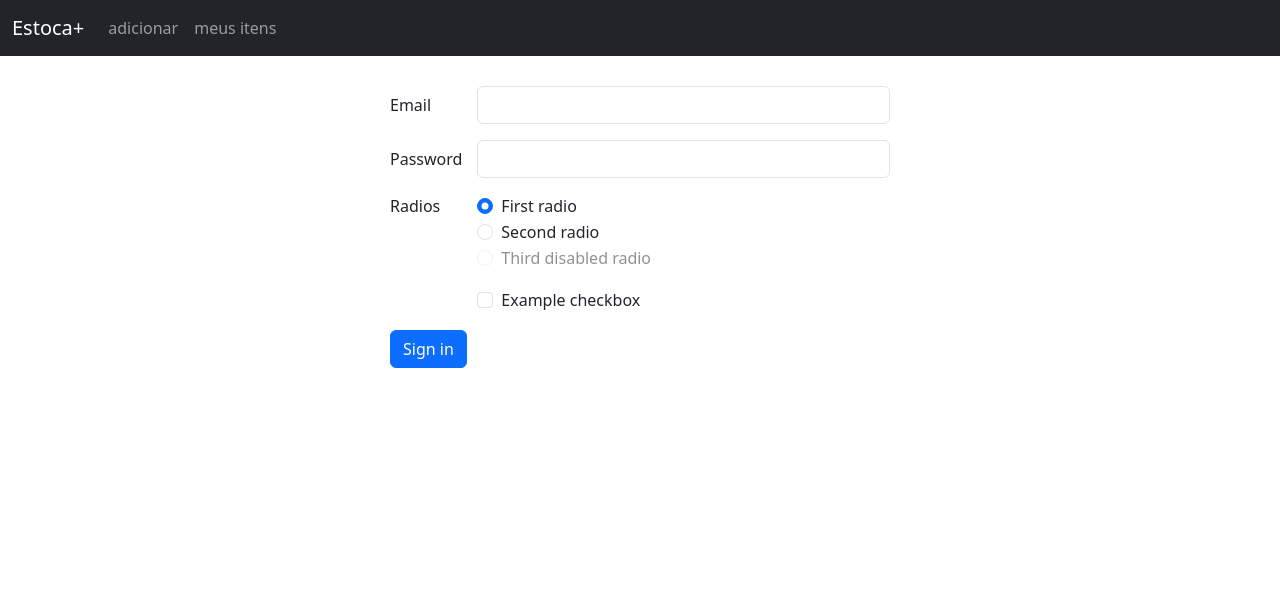
After one commit to OracleHeadd/estoque, a Node project: template views/login/login.handlebars in a window 1280 px wide. The commit adds this page. Shown: the top 608 px of the page. Run offline with Node 20 templates, Linux system fonts and the light colour scheme; the template is opened without the code that fills it, so the values that code supplies are empty; some libraries are stand-ins or nearby versions.

Commit message:
02-06-2024 Ver 12

```diff
--- a/index.js
+++ b/index.js
@@ -23,20 +23,16 @@ const addRouters = require('./routes/add');
 app.get('/', async (req, res) => {
     try {
         let searchResults;
-        // Verificar se o parâmetro de consulta 'brand' está presente
+
         if (req.query.brand) {
-            // Se estiver, usar esse termo para pesquisar na coleção de itens
-            const regex = new RegExp(req.query.brand, 'i'); // 'i' para case insensitive
+            const regex = new RegExp(req.query.brand, 'i');
             searchResults = await db.getDb().db().collection('itens').find({ idnumber: regex }).toArray();
         }
 
-        // Buscar todos os itens
         const items = await db.getDb().db().collection('itens').find({}).toArray();
 
-        // Contar o número total de itens
         const totalItems = await db.getDb().db().collection('itens').countDocuments();
 
-        // Renderizar a view 'home' com ambos os dados
         res.render('home', { items, totalItems, searchResults });
     } catch (err) {
         console.error('Erro ao buscar itens e contagem de documentos:', err);
--- /dev/null
+++ b/temp.txt
@@ -0,0 +1 @@
+#----Coloque merdas temporárias aqui---#
--- a/views/itens/itensview.handlebars
+++ b/views/itens/itensview.handlebars
@@ -1,6 +1,6 @@
 <h2>itens no banco de dados</h2>
 
-<table class="table">
+<table class="table table-striped">
     <thead>
         <tr>
             <th scope="col">#</th>
@@ -16,10 +16,10 @@
             <td class="title-columna"><a href="itens/{{this._id}}">{{ this.brand }}</a></td>
             <td class="title-columnb"><a href="itens/{{this._id}}">{{ this.objectname }}</a></td>
             <td class="actions-column">
-                <a href="itens/{{this._id}}" class="btn btn-primary btnfix2">✎</a>
+                <a href="itens/{{this._id}}" class="btn btn-dark btnfix2">✏️</a>
                 <form action="itens/delete" method="POST">
                     <input type ="hidden" name="id" value="{{this._id}}">
-                    <input type="submit" class="btn btn-danger btnfix3" value="⌫">
+                    <input type="submit" class="btn btn-dark btnfix3" value="❌">
                 </form>
             </td>
 
--- /dev/null
+++ b/views/login/login.handlebars
@@ -0,0 +1,48 @@
+<form>
+  <div class="row mb-3">
+    <label for="inputEmail3" class="col-sm-2 col-form-label">Email</label>
+    <div class="col-sm-10">
+      <input type="email" class="form-control" id="inputEmail3">
+    </div>
+  </div>
+  <div class="row mb-3">
+    <label for="inputPassword3" class="col-sm-2 col-form-label">Password</label>
+    <div class="col-sm-10">
+      <input type="password" class="form-control" id="inputPassword3">
+    </div>
+  </div>
+  <fieldset class="row mb-3">
+    <legend class="col-form-label col-sm-2 pt-0">Radios</legend>
+    <div class="col-sm-10">
+      <div class="form-check">
+        <input class="form-check-input" type="radio" name="gridRadios" id="gridRadios1" value="option1" checked>
+        <label class="form-check-label" for="gridRadios1">
+          First radio
+        </label>
+      </div>
+      <div class="form-check">
+        <input class="form-check-input" type="radio" name="gridRadios" id="gridRadios2" value="option2">
+        <label class="form-check-label" for="gridRadios2">
+          Second radio
+        </label>
+      </div>
+      <div class="form-check disabled">
+        <input class="form-check-input" type="radio" name="gridRadios" id="gridRadios3" value="option3" disabled>
+        <label class="form-check-label" for="gridRadios3">
+          Third disabled radio
+        </label>
+      </div>
+    </div>
+  </fieldset>
+  <div class="row mb-3">
+    <div class="col-sm-10 offset-sm-2">
+      <div class="form-check">
+        <input class="form-check-input" type="checkbox" id="gridCheck1">
+        <label class="form-check-label" for="gridCheck1">
+          Example checkbox
+        </label>
+      </div>
+    </div>
+  </div>
+  <button type="submit" class="btn btn-primary">Sign in</button>
+</form>
```
Also changed, not shown: public/css/main.css (+15 -28 lines), views/home.handlebars (+10 -7 lines).
